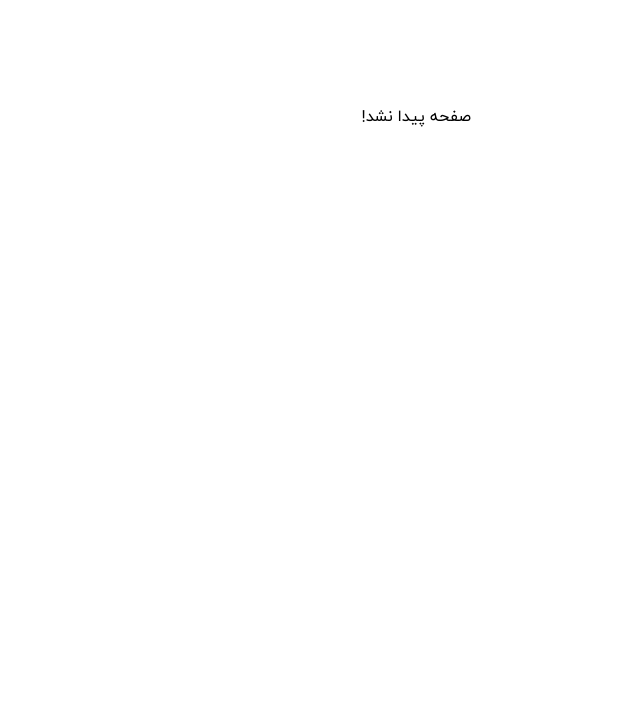
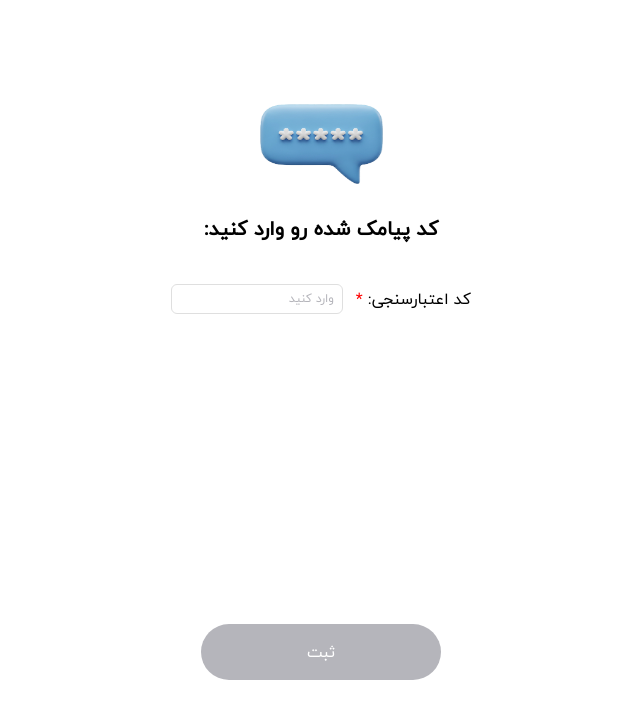
Before and after one commit to shaghayegh77amd/tavanir, a React (Vite) app: page /otp in a window 1280 px wide. Shown: the top 718 px of the page, without its empty margins (498-1138 px from the left). Built offline with nearby package versions, Linux system fonts and the light colour scheme.

Commit message:
add otp page

```diff
--- a/src/App.jsx
+++ b/src/App.jsx
@@ -2,6 +2,7 @@ import { Routes, Route, Navigate } from "react-router-dom";
 import StartPage from "./pages/startPage/start";
 import QuizPage from "./pages/quizPage/quiz";
 import RegisterPage from "./pages/register/register";
+import OtpPage from "./pages/otp/otp";
 
 function App() {
   return (
@@ -10,6 +11,8 @@ function App() {
         <Route path="/" element={<StartPage />} />
         <Route path="/quiz" element={<QuizPage />} />
         <Route path="/register" element={<RegisterPage />} />
+        <Route path="/otp" element={<OtpPage />} />
+
         <Route path="*" element={<div>صفحه پیدا نشد!</div>} />
       </Routes>
     </div>
--- a/src/components/registerForm/index.tsx
+++ b/src/components/registerForm/index.tsx
@@ -25,7 +25,7 @@ const OtpForm = () => {
       <form onSubmit={handleSubmit(onSubmit)} className={styles.form}>
         <div className={styles.inputBox}>
           <label>
-            کد اعتبارسنجی:: <span className={styles.required}>*</span>
+            کد اعتبارسنجی: <span className={styles.required}>*</span>
           </label>
           <input
             type="text"
--- a/src/components/registerForm/styled.module.scss
+++ b/src/components/registerForm/styled.module.scss
@@ -11,12 +11,6 @@
     font-size: 20px;
     margin-bottom: 40px;
   }
-  .form {
-    width: 100%;
-    display: flex;
-    flex-direction: column;
-    gap: 24px;
-  }
   .inputBox {
     display: flex;
     gap: 8px;
@@ -24,7 +18,7 @@
   }
   label {
     display: block;
-    width: 168px;
+    width: 220px;
   }
 
   input {
@@ -49,14 +43,3 @@
 .required {
   color: red;
 }
-
-.submit-button {
-  width: 100%;
-  padding: 0.75rem;
-  background-color: #ccc;
-  border: none;
-  border-radius: 50px;
-  font-size: 1rem;
-  color: white;
-  cursor: pointer;
-}
--- /dev/null
+++ b/src/pages/otp/otp.tsx
@@ -0,0 +1,9 @@
+import React from "react";
+
+import OtpForm from "../../components/registerForm";
+
+const OtpPage = () => {
+  return <OtpForm />;
+};
+
+export default OtpPage;
--- a/src/pages/register/register.tsx
+++ b/src/pages/register/register.tsx
@@ -1,4 +1,4 @@
-import React, { useState } from "react";
+import React from "react";
 
 import RegisterForm from "../../components/registerForm";
 
```
